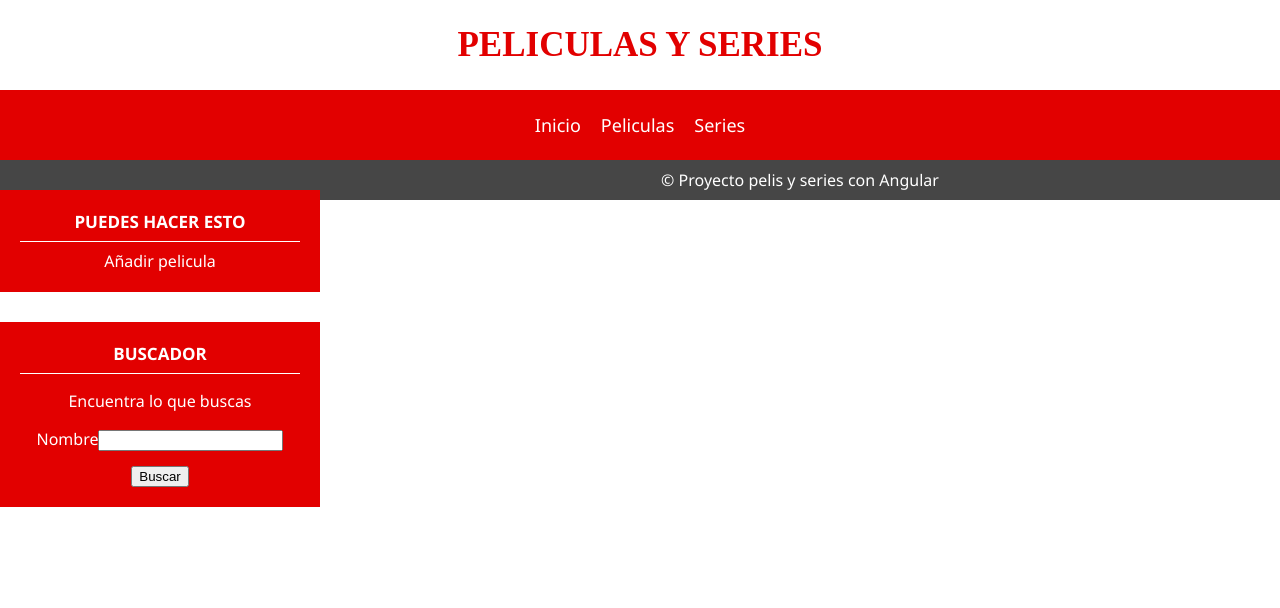
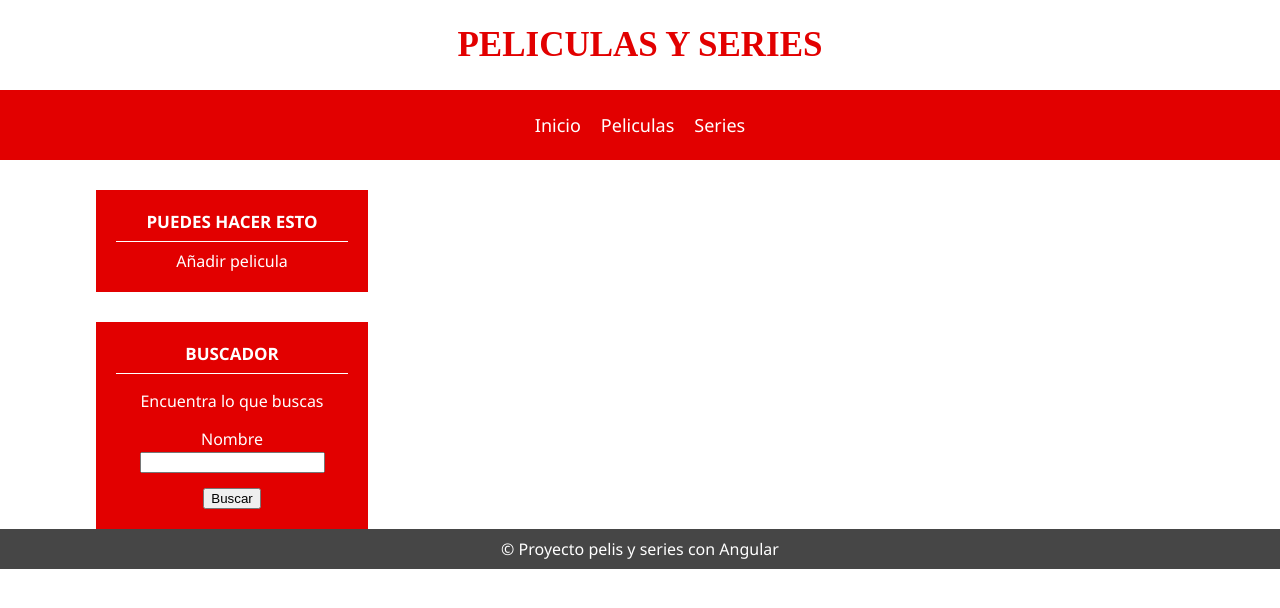
Before and after one commit to Gusy3/angular-pelis-series, an Angular app in the folder PelisySeries/: page / in a window 1280 px wide. Shown: the top 608 px of the page. Built offline with nearby package versions, Linux system fonts and the light colour scheme.

Commit message:
Añadido estilos clearfix y center

```diff
--- a/PelisySeries/src/app/app.component.html
+++ b/PelisySeries/src/app/app.component.html
@@ -12,6 +12,9 @@
     <!-- SIDEBAR -->
     <app-sidebar></app-sidebar>
 
+    <!-- CLEARFIX -->
+    <div class="clearfix"></div>
+
 </div>
 
 <app-footer></app-footer>
--- a/PelisySeries/src/assets/css/styles.css
+++ b/PelisySeries/src/assets/css/styles.css
@@ -8,6 +8,16 @@ body{
     -webkit-font-smoothing: antialiased;
     -moz-font-smoothing: antialiased;
     -moz-osx-font-smoothing: antialiased;
+}
+
+.center{
+    width: 85%;
+    margin: 0px auto;
+}
+
+.clearfix{
+    clear: both;
+    float: none;
 }
 
 /* HEADER */
```
